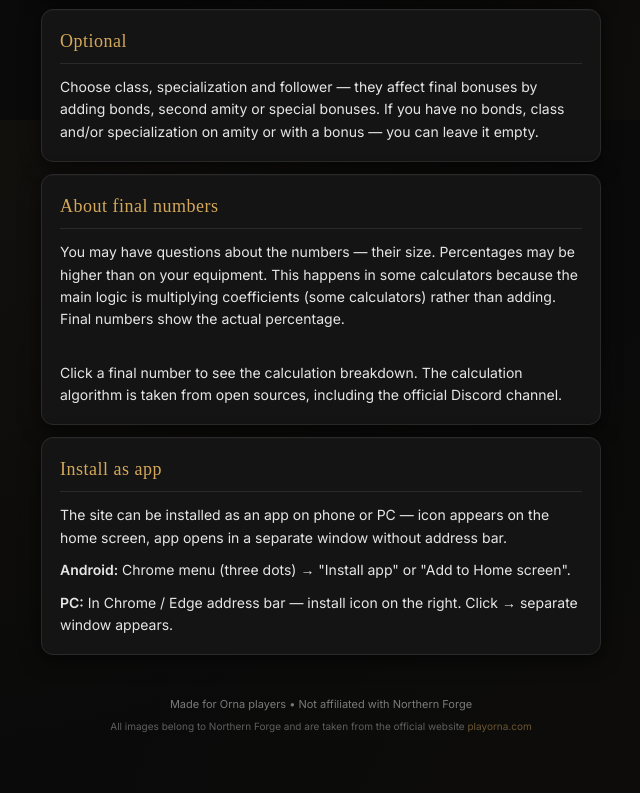
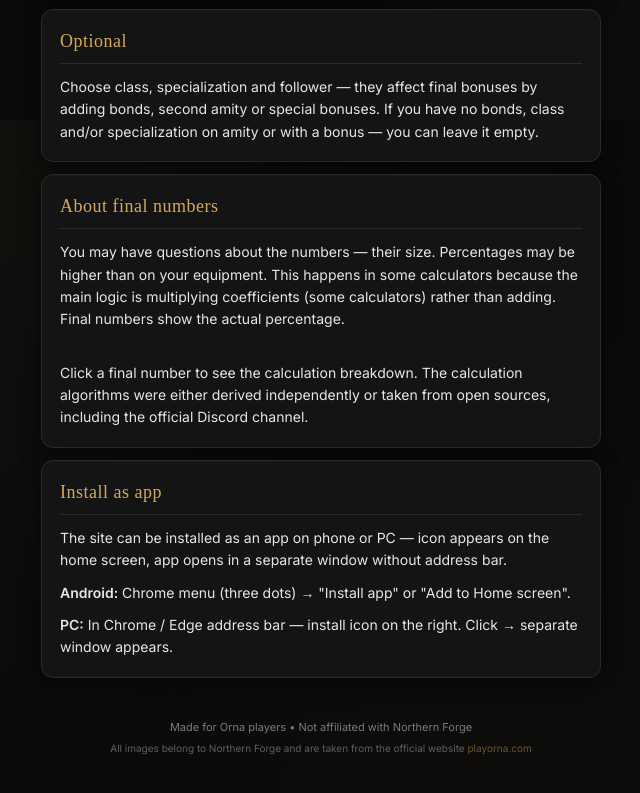
Before and after one commit to CortaVortex/Orna_Calculator, a website: page index.html in a window 1280 px wide. Shown: the part 680-1473 px from the top of the page, without its empty margins (319-959 px from the left). Drawn offline with Linux system fonts and the light colour scheme; a web font is replaced by a local one.

Commit message:
алгоритмы источников правка

```diff
--- a/index.html
+++ b/index.html
@@ -144,9 +144,9 @@
 <p class="home-step home-step-note">&nbsp;</p>
 
 <p class="home-text"
-   data-ru="При нажатии на итоговую цифру можно посмотреть логику расчёта. Алгоритм расчёта взят из открытых источников, в том числе из официального дискорд-канала."
-   data-en="Click a final number to see the calculation breakdown. The calculation algorithm is taken from open sources, including the official Discord channel.">
-  При нажатии на итоговую цифру можно посмотреть логику расчёта. Алгоритм расчёта взят из открытых источников, в том числе из официального дискорд-канала.
+   data-ru="При нажатии на итоговую цифру можно посмотреть логику расчёта. Алгоритмы расчёта выведены самостоятельно или взяты из открытых источников, в том числе из официального дискорд-канала."
+   data-en="Click a final number to see the calculation breakdown. The calculation algorithms were either derived independently or taken from open sources, including the official Discord channel.">
+  При нажатии на итоговую цифру можно посмотреть логику расчёта. Алгоритмы расчёта выведены самостоятельно или взяты из открытых источников, в том числе из официального дискорд-канала.
 </p>
 
     </section>
```
